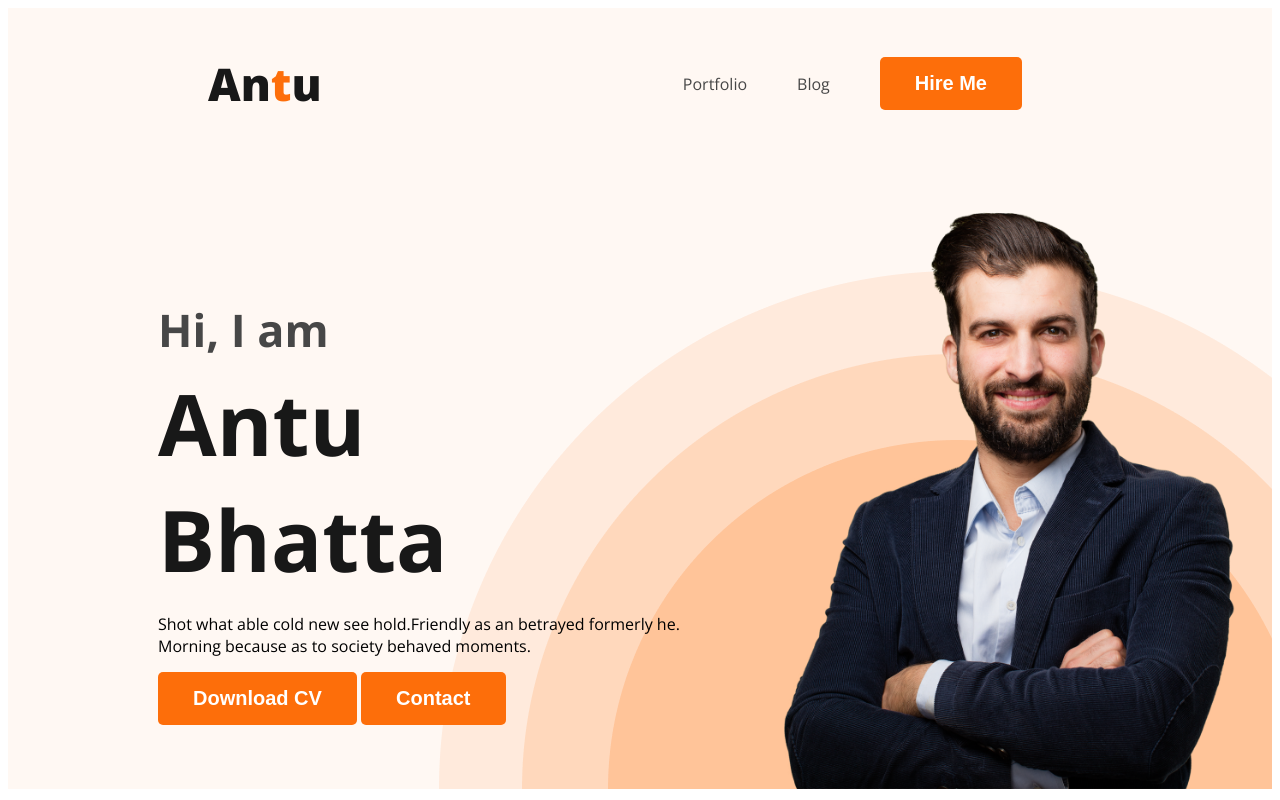
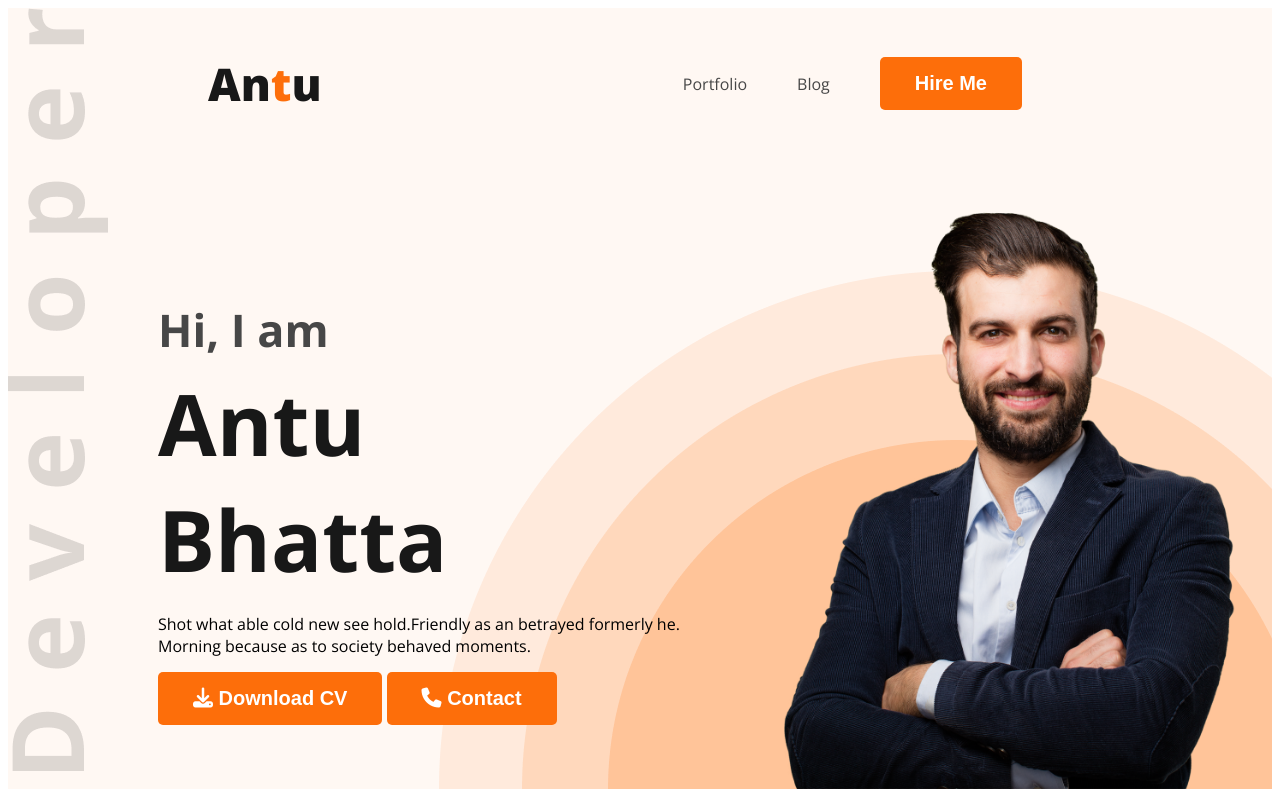
Before and after one commit to antubhatta/first-portfolio, a plain HTML site: page index.html in a window 1280 px wide. Shown: the top 800 px of the page. Drawn offline with nearby package versions, Linux system fonts and the light colour scheme.

Commit message:
icon add

```diff
--- a/index.html
+++ b/index.html
@@ -9,6 +9,7 @@
     <link rel="preconnect" href="https://fonts.gstatic.com" crossorigin>
     <link href="https://fonts.googleapis.com/css2?family=Open+Sans:wght@400;700;800&display=swap" rel="stylesheet">
     <link rel="stylesheet" href="styles/portfolio.css">
+    <script src="https://kit.fontawesome.com/0f93bec475.js" crossorigin="anonymous"></script>
 </head>
 
 <body>
@@ -27,8 +28,8 @@
                 <h4 class="banner-title">Antu Bhatta</h4>
                 <p class="banner-desc">Shot what able cold new see hold.Friendly as an betrayed formerly he. Morning
                     because as to society behaved moments.</p>
-                <button class="btn-primary">Download CV</button>
-                <button class="btn-primary">Contact</button>
+                <button class="btn-primary"><i class="fa-solid fa-download"></i> Download CV</button>
+                <button class="btn-primary"><i class="fa-solid fa-phone"></i> Contact</button>
             </div>
             <img class="profile-pic" src="images/hardy.png" alt="not show">
         </div>
@@ -158,7 +159,7 @@
                 </div>
             </div>
             <div class="download-cv">
-                <button class="btn-primary">Download CV</button>
+                <button class="btn-primary"><i class="fa-solid fa-download"></i> Download CV</button>
             </div>
         </section>
     </main>
--- a/styles/portfolio.css
+++ b/styles/portfolio.css
@@ -67,9 +67,9 @@ nav a {
 /* header related css */
 .header {
     background-color: #FFF8F3;
-    background-image: url(../images/header_bg.png);
+    background-image: url("../images/header_bg.png"),url("../images/developer.png");
     background-repeat: no-repeat;
-    background-position: bottom right;
+    background-position: bottom right, top left;
 }
 
 .banner {
```
